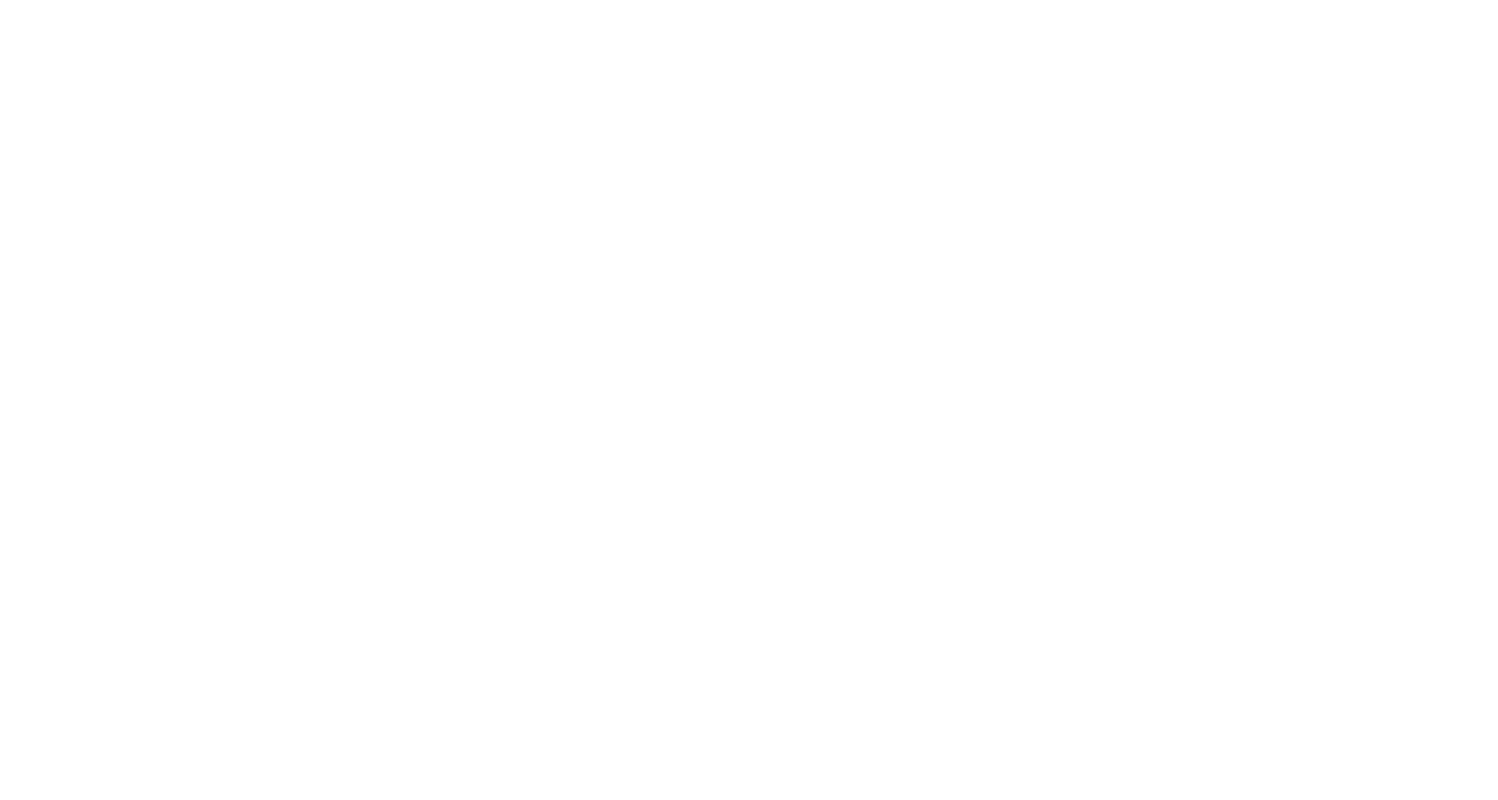
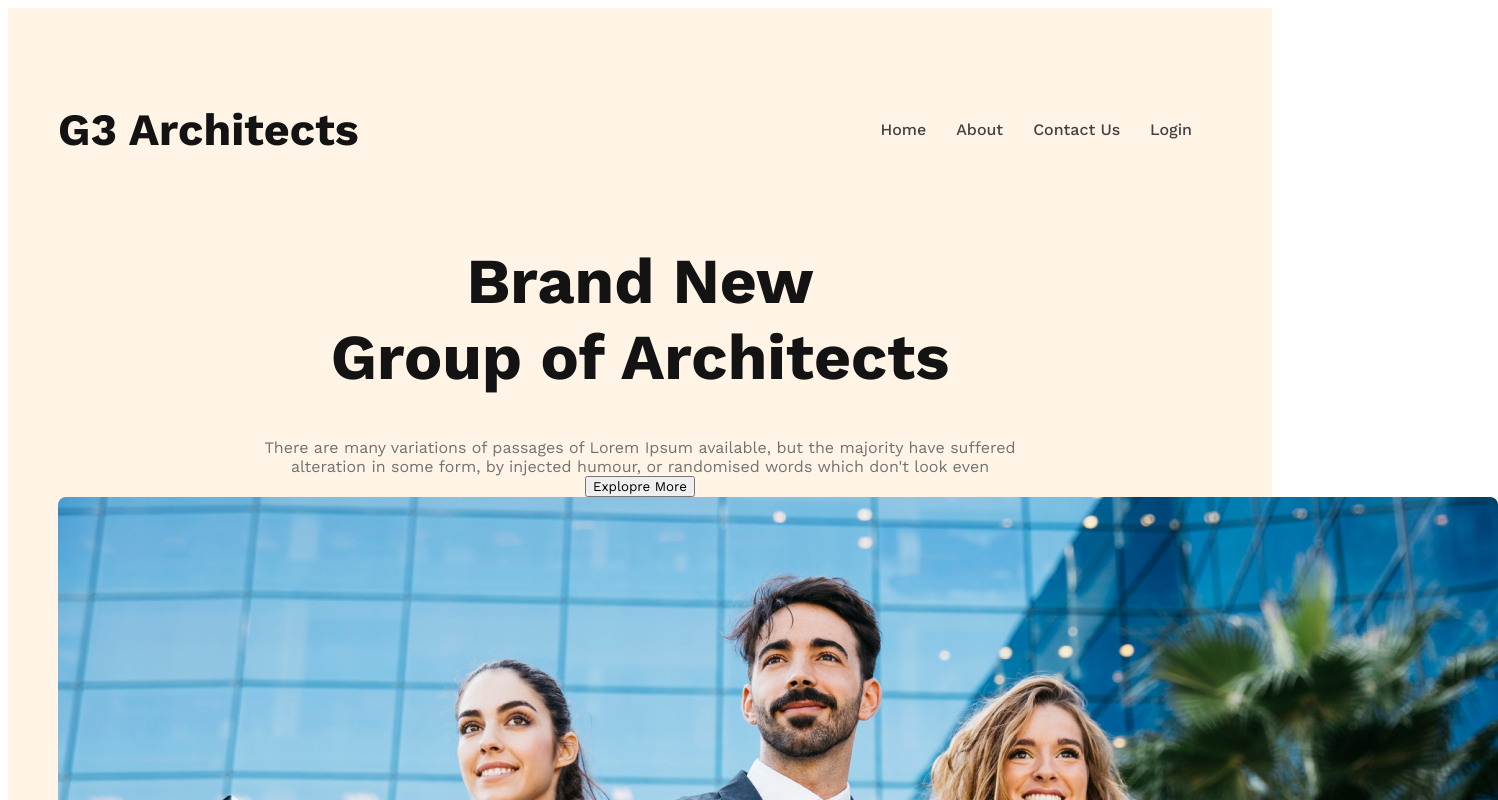
Before and after one commit to SalmanJunaed/G3-Architects-project, a plain HTML site: page index.html in a window 1280 px wide. Shown: the top 800 px of the page, 1498 px wide, since content can reach past the window. Drawn offline with nearby package versions, Linux system fonts and the light colour scheme; a web font is replaced by a local one.

Commit message:
nav bar and title description  of header is done

```diff
--- a/index.html
+++ b/index.html
@@ -7,6 +7,36 @@
     <link rel="stylesheet" href="style/architect.css">
 </head>
 <body>
+    <header>
+        <nav>
+            <h3 class="nav-title">G3 Architects</h3>
+            <ul>
+                <li><a href="">Home</a></li>
+                <li><a href="">About</a></li>
+                <li><a href="">Contact Us</a></li>
+                <li><a href="">Login</a></li>
+            </ul>
+        </nav>
+        <div class="banner">
+            <div class="banner-content">
+                <h1 class="banner-title">
+                    Brand New <br>Group of Architects
+                </h1>
+                <div class="banner-description">
+                    There are many variations of passages of Lorem Ipsum available, but the majority have suffered alteration in some form, by injected humour, or randomised words which don't look even
+                </div>
+                <button class="btn-primary">
+                        Explopre More
+                </button>
+            </div>
+            <img src="img/banner.png" alt="">
+        </div>
+    </header>
+    <main>
 
+    </main>
+    <footer>
+
+    </footer>
 </body>
 </html>
--- a/style/architect.css
+++ b/style/architect.css
@@ -0,0 +1,60 @@
+/* work sans font from google font*/
+
+@import url('https://fonts.googleapis.com/css2?family=Montserrat:ital,wght@0,100;0,200;0,300;0,400;0,500;0,600;0,700;0,800;0,900;1,100;1,200;1,300;1,400;1,500;1,600;1,700;1,800;1,900&family=Open+Sans:wght@400;700;800&family=Phudu:wght@600&family=Poppins&family=Work+Sans:wght@400;500;700;800&display=swap');
+
+/* shared styles  */
+*{
+font-family: 'Montserrat', sans-serif;
+font-family: 'Open Sans', sans-serif;
+font-family: 'Phudu', cursive;
+font-family: 'Poppins', sans-serif;
+font-family: 'Work Sans', sans-serif;
+}
+
+/* header styles  */
+
+header{
+    background: rgba(255, 144, 14, 0.10);
+    padding: 50px;
+}
+nav{
+    display: flex;
+    justify-content: space-between;
+    align-items: center;
+}
+
+.nav-title{
+    font-size: 2.8rem;
+    font-weight:700;
+    color: #131313;
+}
+nav > ul {
+    display: flex;
+}
+
+nav li{
+    list-style: none;
+    margin-right: 30px;
+    font-weight: 500;
+    font-size: 1rem;
+}
+
+nav li a{
+    text-decoration: none;
+    color: #424242;
+}
+
+/* banner styles */
+.banner-content{
+    max-width: 800px;
+    text-align: center;
+    margin: 0 auto;
+}
+.banner-title{
+    font-size: 4rem;
+    font-weight: 700;
+    color: #131313;
+}
+.banner-description{
+    color: #727272;
+}
```
